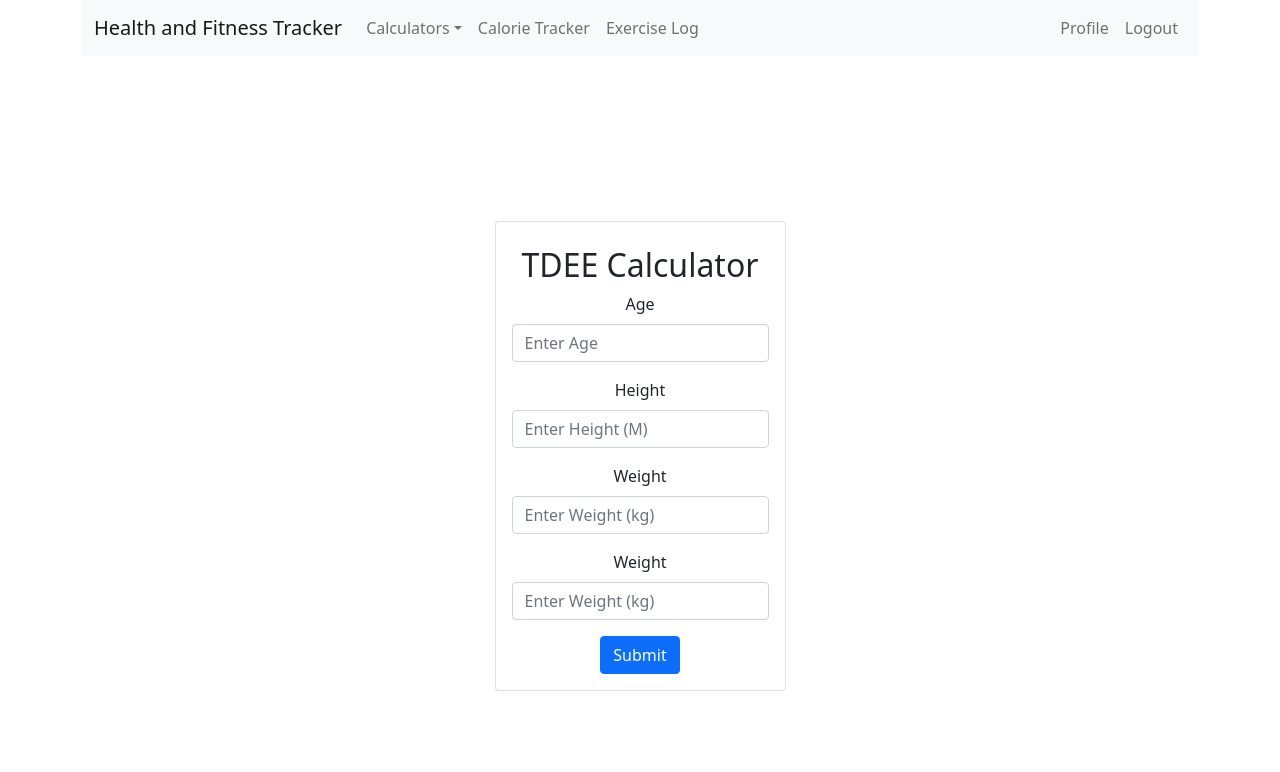
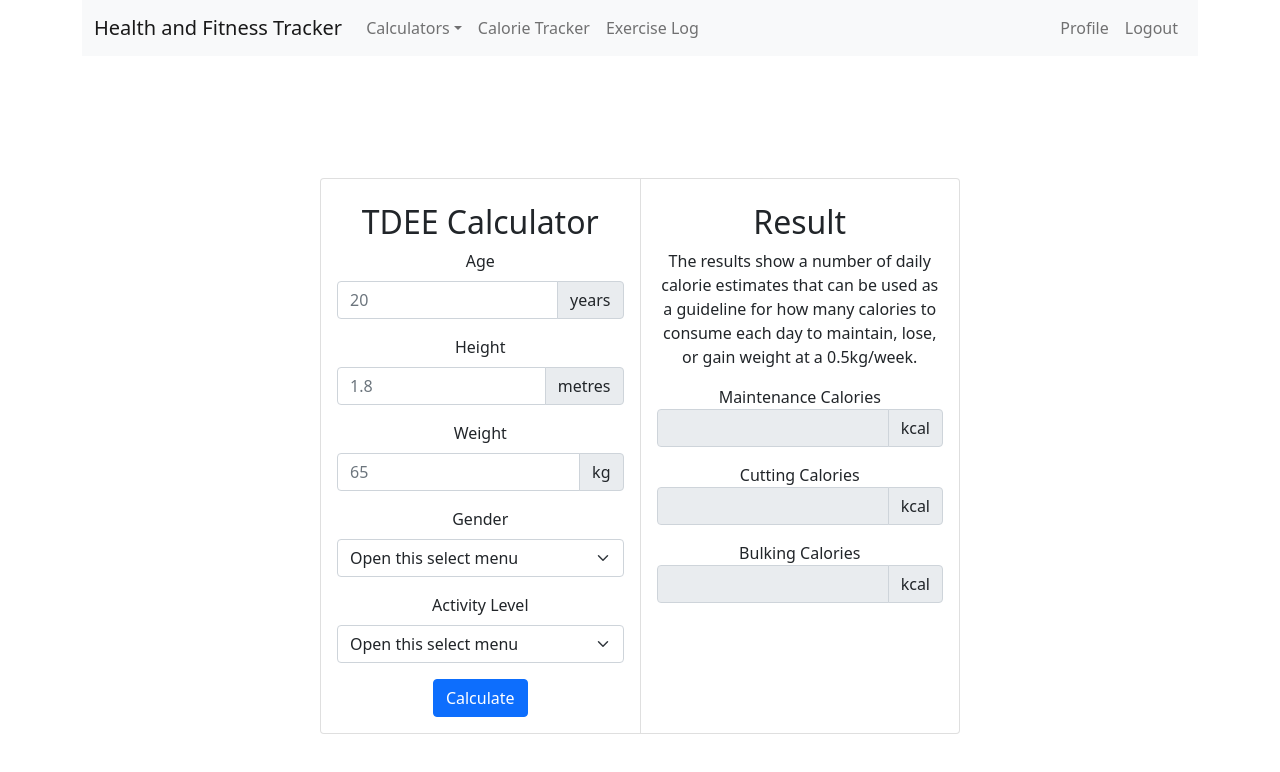
Before and after one commit to MyNameIsHamzah/fypcode, a React (Create React App) app in the folder reactproject/: page /TDEECalculator in a window 1280 px wide. Shown: the top 772 px of the page. Built offline with nearby package versions, Linux system fonts and the light colour scheme; no server answers; sample sign-in values are in the browser's storage.

Commit message:
tdee calc done

```diff
--- a/reactproject/src/components/TDEECalculator.js
+++ b/reactproject/src/components/TDEECalculator.js
@@ -4,14 +4,44 @@ import {
   Button,
   Card,
   Alert,
-  Nav,
-  Navbar,
-  NavDropdown,
   Container,
+  InputGroup, CardGroup
 } from "react-bootstrap";
+import axios from "axios";
+
 import TheNavbar from "./Navbar";
 
 export default function TDEECalculator() {
+
+  const [inputs, setInputs] = useState({});
+  const [apiData, setApiData] = useState("");
+  const [cutting, setCutting] = useState("");
+  const [bulking, setBulking] = useState("");
+
+  const handleChange = (event) => {
+    const name = event.target.name;
+    const value = event.target.value;
+    setInputs(values => ({...values, [name]: value}))
+  }
+
+  const handleSubmit = (event) => {
+    event.preventDefault();
+
+    var Age = inputs["age"];
+    var Height= inputs["height"]
+    var Weight = inputs["weight"]
+    var Gender = inputs["gender"]
+    var ActivityLevel = inputs["activitylevel"]
+
+    axios.get(`http://localhost:8080/api/v1/calculate/TDEE?weight=`+Weight+`&height=`+Height+`&age=`+Age+`&gender=`+Gender+`&activitylevel=` + ActivityLevel)
+    .then(res => {
+      setApiData(res.data)
+      setCutting(res.data - 500)
+      setBulking(res.data + 500)
+
+  })
+  }
+
   return (
     <>
       <div>
@@ -23,39 +53,127 @@ export default function TDEECalculator() {
       className="d-flex align-items-center justify-content-center"
       style={{ minHeight: "100vh" }}
     >
-      <Card className="text-center" >
+    <CardGroup>
+    <Card className = "text-center" style={{ width: '20rem' }} >
       <Card.Body>
-
-      <div className="w-100 text-center mt-2">
+      <div className="w-100 text-center mt-2" m>
         <h2>TDEE Calculator</h2>
         </div>
-        <Form>
+    <Form onSubmit={handleSubmit}>
     <Form.Group className="mb-3" controlId="Age">
       <Form.Label>Age</Form.Label>
-            <Form.Control type="age" placeholder="Enter Age" />
+      <InputGroup>
+      <Form.Control type="text" name="age" placeholder="20" aria-describedby="basic-addon"
+      value={inputs.age || ""}
+      onChange={handleChange}/>
+      <InputGroup.Text id="basic-addon">years</InputGroup.Text>
+      </InputGroup>
     </Form.Group>
 
     <Form.Group className="mb-3" controlId="Height">
       <Form.Label>Height</Form.Label>
-            <Form.Control type="height" placeholder="Enter Height (M)" />
+      <InputGroup>
+      <Form.Control type="height" name="height" placeholder="1.8" aria-describedby="basic-addon2"
+      value={inputs.height || ""}
+      onChange={handleChange}/>
+      <InputGroup.Text id="basic-addon2">metres</InputGroup.Text>
+      </InputGroup>
     </Form.Group>
 
     <Form.Group className="mb-3" controlId="Weight">
       <Form.Label>Weight</Form.Label>
-            <Form.Control type="weight" placeholder="Enter Weight (kg)" />
+      <InputGroup>
+      <Form.Control type="weight" name="weight" placeholder="65" aria-describedby="basic-addon3"
+      value={inputs.weight || ""}
+      onChange={handleChange}/>
+      <InputGroup.Text id="basic-addon3">kg</InputGroup.Text>
+      </InputGroup>
     </Form.Group>
 
-          <Form.Group className="mb-3" controlId="Weight">
-            <Form.Label>Weight</Form.Label>
-            <Form.Control type="weight" placeholder="Enter Weight (kg)" />
+
+    <Form.Group className="mb-3" controlId="activitylevel">
+      <Form.Label>Gender</Form.Label>
+      <Form.Select aria-label="male"
+      name="gender"
+      value={inputs.gender || ""}
+      onChange={handleChange}
+      >
+      <option value="nothing">Open this select menu</option>
+       <option value="male">Male</option>
+       <option value="female">Female</option>
+      </Form.Select>
       </Form.Group>
 
+    <Form.Group className="mb-3" controlId="activitylevel">
+      <Form.Label>Activity Level</Form.Label>
+      <Form.Select aria-label="Default select example"
+      name="activitylevel"
+      value={inputs.activitylevel || ""}
+      onChange={handleChange}
+      >
+        <option value="nothing">Open this select menu</option>
+       <option value="sedentary">Sedentary (office job)</option>
+       <option value="light exercise">Light Exercise (1-2 days/week)</option>
+       <option value="moderate exercise">Moderate Exercise (3-5 days/week)</option>
+       <option value="heavy exercise">Heavy Exercise (6-7 days/week)</option>
+       <option value="athlete">Athlete (2x per day)</option>
+      </Form.Select>
+
+
+    </Form.Group>
+
+
     <Button variant="primary" type="submit">
-            Submit
+      Calculate
     </Button>
+
+
+
   </Form>
+
+
+
   </Card.Body>
   </Card>
+
+
+<Card className = "text-center" style={{ width: '20rem' }} >
+      <Card.Body>
+  <div className="w-100 text-center mt-2">
+        <h2>Result</h2>
+        </div>
+
+        <div className="w-100 text-center mt-2">
+        <p>The results show a number of daily calorie estimates that can be used as a guideline for how many calories to consume each day to maintain, lose, or gain weight at a 0.5kg/week.</p>
+        </div>
+    <Form.Group className="mb-3" controlId="Maintenance Calories">
+      <Form.Label class>Maintenance Calories</Form.Label>
+      <InputGroup>
+      <Form.Control   readOnly defaultValue={apiData} type="maintenance" placeholder="" aria-describedby="basic-addon5"  />
+      <InputGroup.Text id="basic-addon5">kcal</InputGroup.Text>
+      </InputGroup>
+    </Form.Group>
+
+    <Form.Group className="mb-3" controlId="Cutting Calories">
+      <Form.Label class>Cutting Calories</Form.Label>
+      <InputGroup>
+      <Form.Control   readOnly defaultValue={cutting} type="cutting" placeholder="" aria-describedby="basic-addon5"  />
+      <InputGroup.Text id="basic-addon5">kcal</InputGroup.Text>
+      </InputGroup>
+    </Form.Group>
+
+    <Form.Group className="mb-3" controlId="Bulking Calories">
+      <Form.Label class>Bulking Calories</Form.Label>
+      <InputGroup>
+      <Form.Control   readOnly defaultValue={bulking} type="bulking" placeholder="" aria-describedby="basic-addon5"  />
+      <InputGroup.Text id="basic-addon5">kcal</InputGroup.Text>
+      </InputGroup>
+    </Form.Group>
+
+</Card.Body>
+  </Card>
+
+    </CardGroup>
         </Container>
     </>
   );
```
Also changed, not shown: 2 other files (tests, documents, lock files or other folders). Lines whose indentation alone changed are shown as unchanged.
